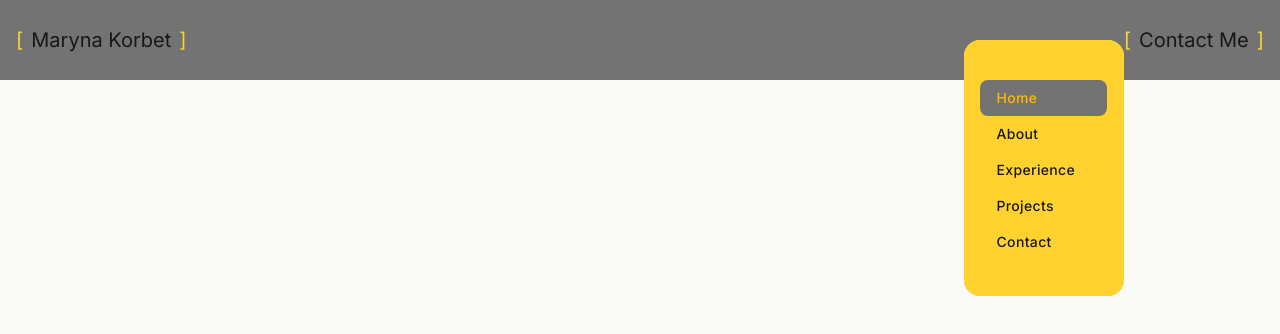
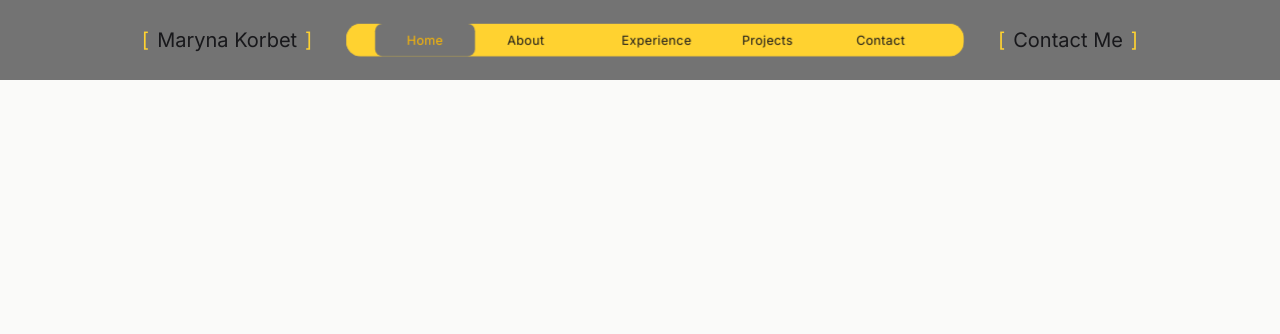
Before and after one commit to Maryna-Korbet/portfolio-maryna-korbet, a React (Vite) app in the folder maryna-korbet/: page / in a window 1280 px wide. Shown: the top 334 px of the page. Built offline with nearby package versions, Linux system fonts and the light colour scheme.

Commit message:
add navigation

```diff
--- a/maryna-korbet/src/components/Header.jsx
+++ b/maryna-korbet/src/components/Header.jsx
@@ -6,13 +6,14 @@ import Navbar from "./Navbar";
 
 
 const Header = () => {
-    const [openModal, setOpenModal] = useState(true);
+    const [openModal, setOpenModal] = useState(false);
 
     return (
-        <header className="fixed top-0 left-0 z-40 flex items-center justify-center w-full h-14 md:h-20 space-center bg-neutral-500 bg-gradient-to-b">
-            <div className="flex items-center w-full px-4 mx-auto md:justify-center max-w-screen-2xl">
+        <header className="fixed top-0 left-0 z-40 flex items-center justify-between w-full md:items-center h-14 md:h-20 bg-neutral-500 bg-gradient-to-b">
+            <div className="flex items-center justify-between w-full px-4 mx-auto md:w-auto max-w-screen-2xl">
 
-                <a href="/" className="flex-1 logo">
+                {/* Logo */}
+                <a href="/" className="flex-1 logo md:flex-start">
                     <div className="flex items-center">
                         <div className="mr-2 ">[</div>
                         <div className="transition-all duration-150 text-zinc-900 hover:text-amber-400">Maryna Korbet</div>
@@ -20,6 +21,7 @@ const Header = () => {
                     </div>
                 </a>
 
+                {/* Menu-button for the mobile version */}
                 <div className="relative flex md:justify-self-center">
                     <button
                         type="button"
@@ -28,12 +30,13 @@ const Header = () => {
                     >
                         <span className="material-symbols-rounded">{openModal ? "close" : "menu"}</span>
                     </button>
-
-                    <Navbar openModal={openModal} />
-
                 </div>
 
-                <a href="#contact" className="hidden contactme md:flex">
+                {/* Navigation */}
+                <Navbar openModal={openModal} />
+
+                {/* Contact-me button (only visible on large screens)*/}
+                <a href="#contact" className="hidden contactme md:flex md:flex-end">
                     <div className="flex items-center">
                         <div className="mr-2 ">[</div>
                         <div className="text-zinc-900 hover:text-amber-400">Contact Me</div>
--- a/maryna-korbet/src/components/Navbar.jsx
+++ b/maryna-korbet/src/components/Navbar.jsx
@@ -28,6 +28,15 @@ const Navbar = ({ openModal }) => {
             initActiveLink({ target: defaultActive });
         }
     }, []);
+
+    window.addEventListener("resize", () => {
+        if (activeLink.current) {
+            activeLink.current.style.top = `${lastActiveLink.current.offsetTop}px`;
+            activeLink.current.style.left = `${lastActiveLink.current.offsetLeft}px`;
+            activeLink.current.style.width = `${lastActiveLink.current.offsetWidth}px`;
+            activeLink.current.style.height = `${lastActiveLink.current.offsetHeight}px`;
+        }
+    });
 
 
     const navItems = [
--- a/maryna-korbet/src/index.css
+++ b/maryna-korbet/src/index.css
@@ -34,11 +34,15 @@ body {
 /* ---Navbar--- */
 
 .navbar {
-  @apply absolute right-0 z-10 invisible pt-10 mt-2 space-x-4 transition-all duration-150 scale-90 opacity-100 md:mt-0 top-full min-w-40 bg-amber-300 rounded-2xl ring-1 ring-amber-300 isolate blur-sm ring-inset backdrop-blur-2xl;
+  @apply absolute right-0 z-10 invisible pt-10 space-x-4 transition-all duration-150 scale-90 opacity-100 md:mt-0 top-full min-w-40 bg-amber-300 rounded-2xl ring-1 ring-amber-300 isolate blur-sm ring-inset backdrop-blur-2xl;
+}
+
+.navbar {
+  @apply md:relative md:pl-8 md:pt-0 md:flex md:flex-row md:items-center md:justify-center md:mt-0 md:opacity-100 md:blur-none md:visible;
 }
 
 .navbar.active {
-  @apply grid items-center justify-center visible text-sm font-medium scale-100 opacity-100 blur-none ring-1 ring-amber-300;
+  @apply grid items-center justify-center visible text-sm font-medium scale-100 opacity-100 md:hidden blur-none ring-1 ring-amber-300;
 }
 
 .nav-link {
@@ -46,12 +50,37 @@ body {
 }
 
 .nav-link.active {
-  @apply relative text-amber-400;
+  @apply relative flex md:justify-center text-amber-400;
 }
 
 .nav-link.active::before {
   content: "";
-  @apply absolute left-0 right-0 h-full -translate-y-1/2 rounded-lg top-1/2 bg-neutral-500 -z-10;
+  @apply absolute left-0 right-0 h-full transition-all duration-150 -translate-y-1/2 rounded-lg top-1/2 bg-neutral-500 -z-10;
+}
+
+@media (min-width: 768px) {
+  .navbar {
+    @apply flex-row;
+    display: flex;
+    justify-content: space-between;
+    align-items: center;
+  }
+
+  .nav-link {
+    @apply px-5 py-2 text-sm;
+  }
+}
+
+@media (max-width: 768px) {
+  .navbar {
+    @apply flex-col items-center;
+    display: flex;
+    justify-content: flex-start;
+  }
+
+  .nav-link {
+    @apply mb-4;
+  }
 }
 
 /* *UTILITIES STYLES*/
```
